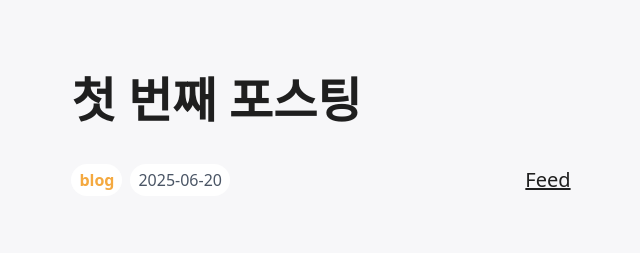
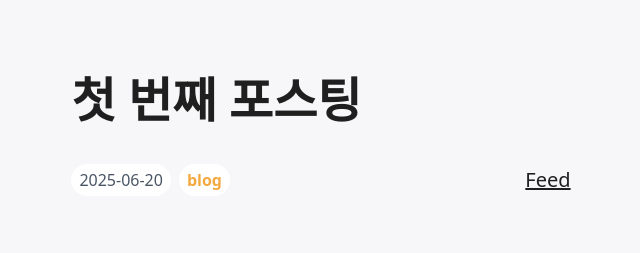
Before and after one commit to owen-ever/ever-blog, a Next.js app: page /en/posts/post-1 in a window 1280 px wide. Shown: the top 253 px of the page, without its empty margins (319-959 px from the left). Built offline with nearby package versions, Linux system fonts and the light colour scheme.

Commit message:
💄 상세 페이지 태그 위치 수정

```diff
--- a/src/app/[locale]/posts/[slug]/page.tsx
+++ b/src/app/[locale]/posts/[slug]/page.tsx
@@ -25,8 +25,8 @@ export default async function PostPage({ params }: Props) {
 
           <div className="flex justify-between">
             <div className="flex items-center gap-2">
+              <span className="text-md rounded-full bg-white px-2 py-1 text-gray-600">{post.meta.date}</span>
               <span className="text-md text-main rounded-full bg-white px-2 py-1 font-bold">{post.meta.tag}</span>
-              <span className="text-md rounded-full bg-white px-2 py-1 text-gray-600">{post.meta.date}</span>
             </div>
 
             <div className="flex items-center">
```
